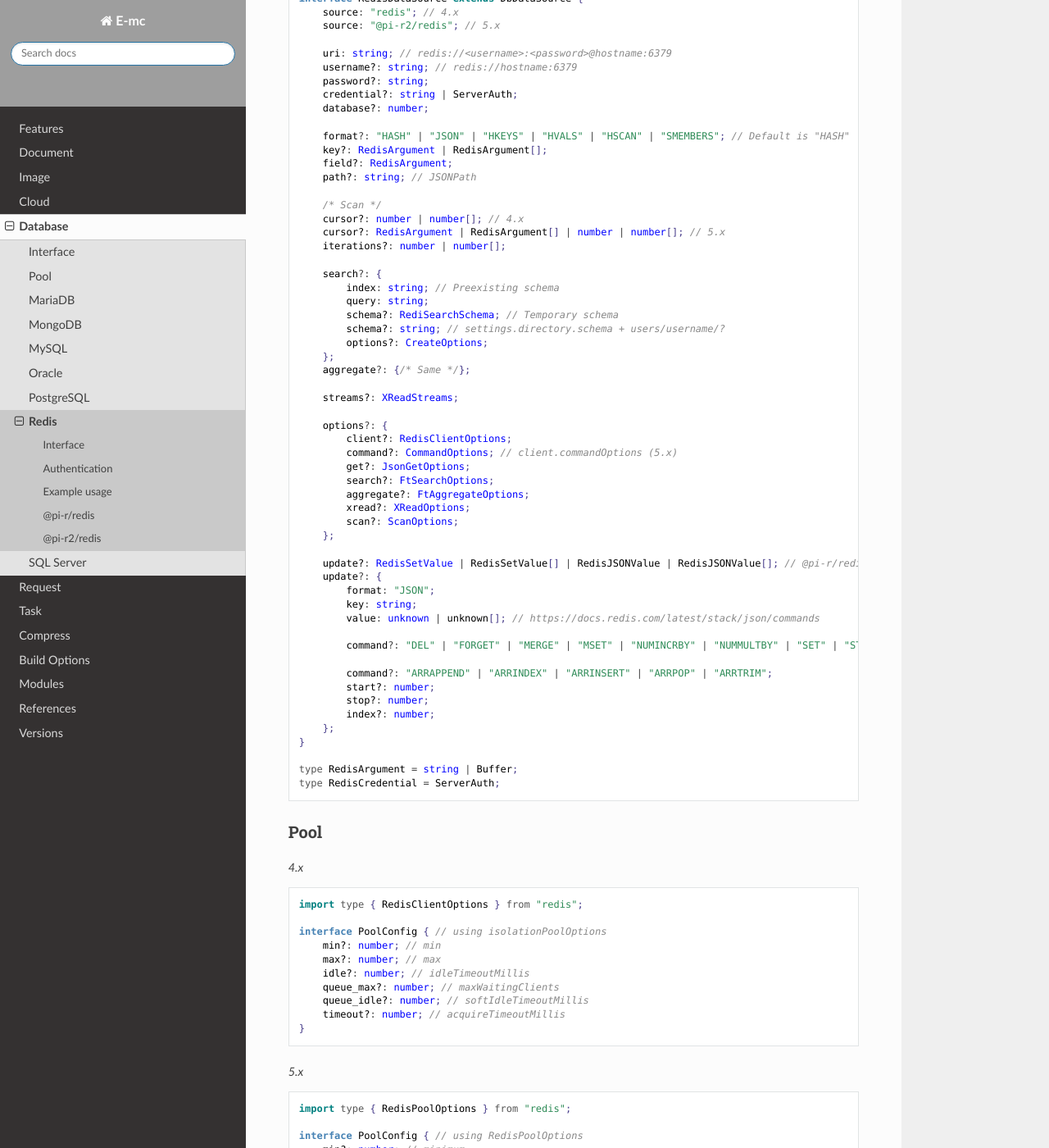
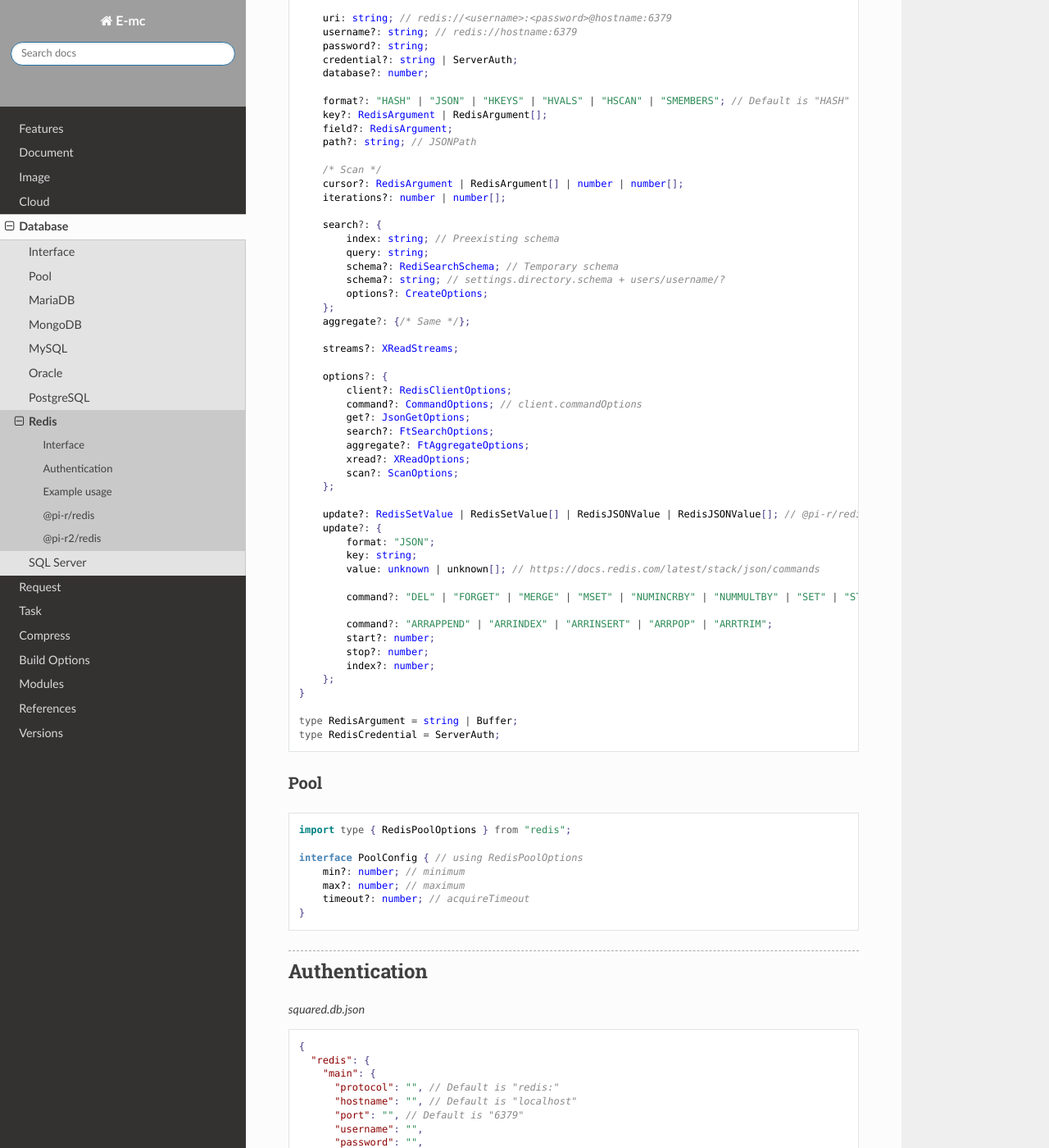
Before and after one commit to anpham6/chrome-docs, a Sphinx documentation site: the page built from source/db/redis.rst, in a window 1280 px wide and 1400 px high, scrolled down 519 px. Shown: the whole window at 82% size. Built offline with Sphinx 7.4.7 and the Read the Docs theme 3.1.0, drawn with Linux system fonts in a browser that asks for light colours; some of the changed text lies outside the part shown; grey boxes are pictures that could not be loaded.

Commit message:
Redis: Sections with dual 4.x instructions were removed.

```diff
--- a/source/db/redis.rst
+++ b/source/db/redis.rst
@@ -3,8 +3,7 @@
 =====
 
 - `Redis Stack <https://redis.io/downloads/#redis-stack-downloads>`_
-- **npm** i *@pi-r/redis* :alt:`(4.x)`
-- **npm** i *@pi-r2/redis* :alt:`(5.x)`
+- **npm** i *@pi-r/redis*
 
 Interface
 =========
@@ -22,8 +21,7 @@
   import type { FtSearchOptions } from "@redis/search/dist/lib/commands/SEARCH";
 
   interface RedisDataSource extends DbDataSource {
-      source: "redis"; // 4.x
-      source: "@pi-r2/redis"; // 5.x
+      source: "redis";
 
       uri: string; // redis://<username>:<password>@hostname:6379
       username?: string; // redis://hostname:6379
@@ -37,8 +35,7 @@
       path?: string; // JSONPath
 
       /* Scan */
-      cursor?: number | number[]; // 4.x
-      cursor?: RedisArgument | RedisArgument[] | number | number[]; // 5.x
+      cursor?: RedisArgument | RedisArgument[] | number | number[];
       iterations?: number | number[];
 
       search?: {
@@ -54,7 +51,7 @@
 
       options?: {
           client?: RedisClientOptions;
-          command?: CommandOptions; // client.commandOptions (5.x)
+          command?: CommandOptions; // client.commandOptions
           get?: JsonGetOptions;
           search?: FtSearchOptions;
           aggregate?: FtAggregateOptions;
@@ -84,21 +81,6 @@
 ----
 
 .. code-block:: typescript
-  :caption: 4.x
-
-  import type { RedisClientOptions } from "redis";
-
-  interface PoolConfig { // using isolationPoolOptions
-      min?: number; // min
-      max?: number; // max
-      idle?: number; // idleTimeoutMillis
-      queue_max?: number; // maxWaitingClients
-      queue_idle?: number; // softIdleTimeoutMillis
-      timeout?: number; // acquireTimeoutMillis
-  }
-
-.. code-block:: typescript
-  :caption: 5.x
 
   import type { RedisPoolOptions } from "redis";
 
@@ -197,15 +179,7 @@
         "alt": "item_alt"
       },
 
-      "usePool": true,
-      "options": {
-        "client": {
-          "isolationPoolOptions": { // 4.x
-            "min": 0,
-            "max": 10
-          }
-        }
-      }
+      "usePool": true
     }
   }
 
```
Also changed, not shown: other parts of source/db/redis.rst (+2 -2 lines).
